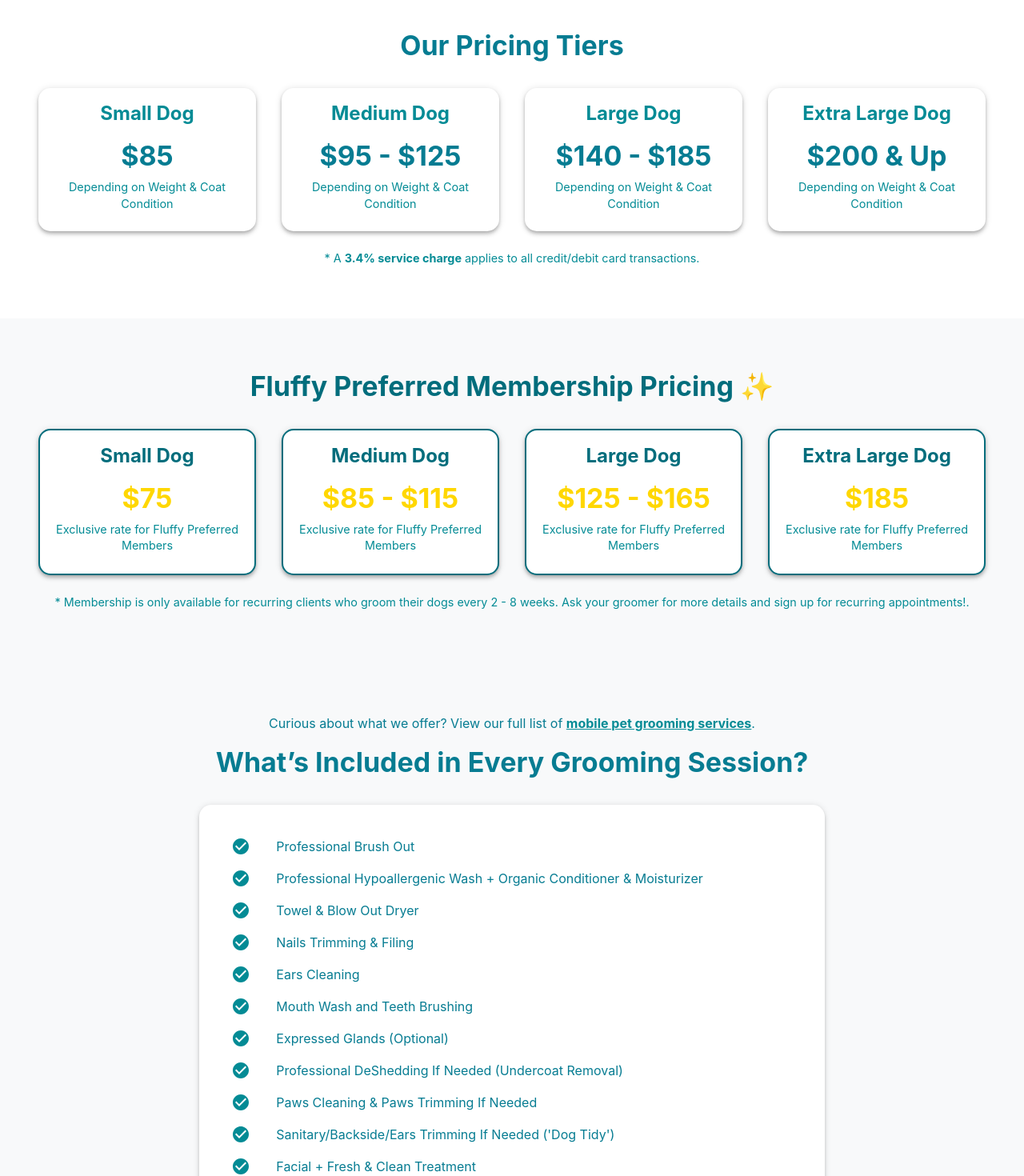
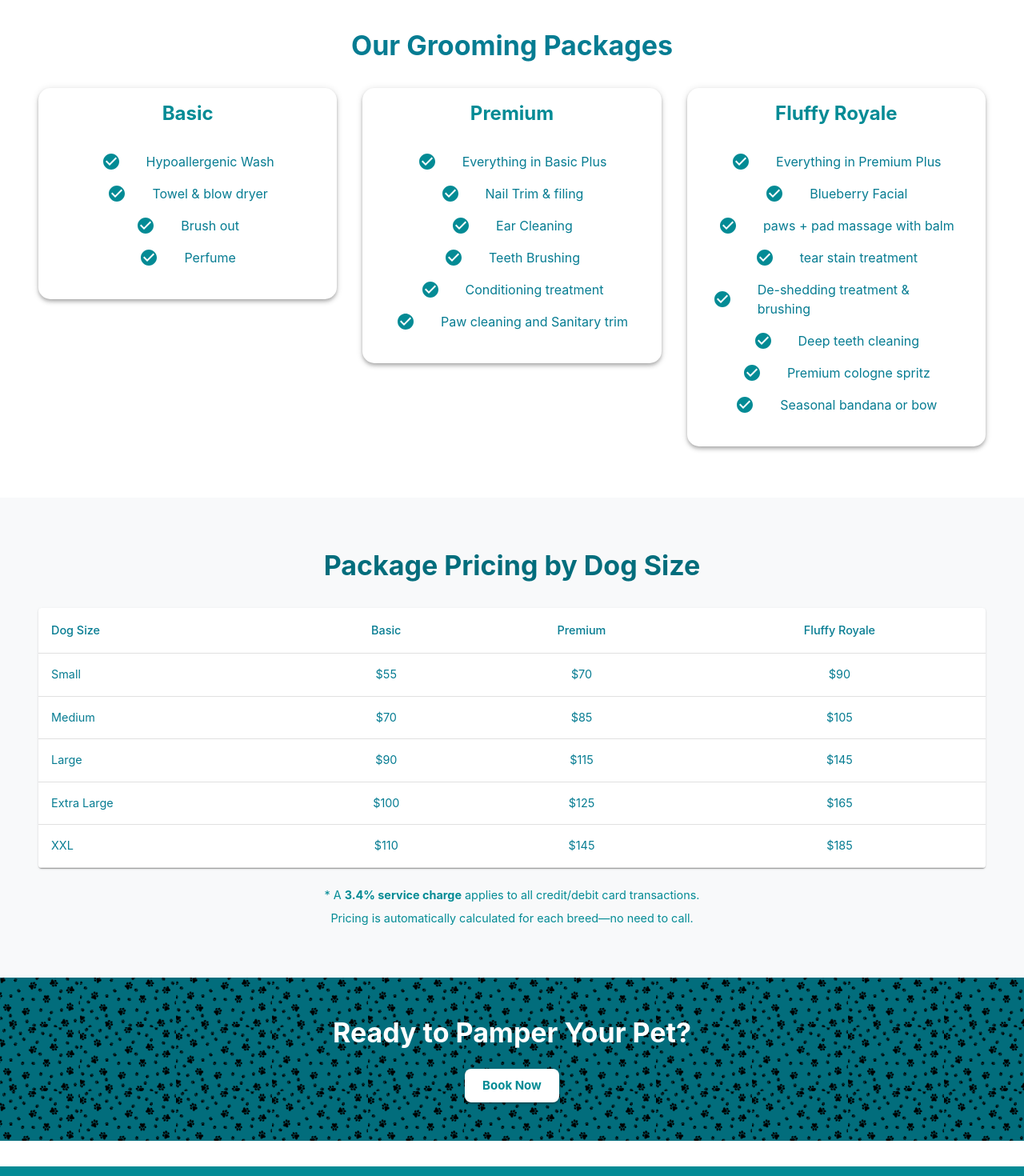
Before and after one commit to crisboxing11/Fluffy, a Next.js app: page /prices in a window 1280 px wide. Shown: the part 620-2090 px from the top of the page at 80% size. Built offline with nearby package versions, Linux system fonts and the light colour scheme.

Commit message:
Revamp pricing page with new tiered packages

```diff
--- a/pages/prices.tsx
+++ b/pages/prices.tsx
@@ -1,46 +1,60 @@
-import { Box, Typography, Grid, Card, CardContent, Button, List, ListItem, ListItemIcon } from '@mui/material';
+import { Box, Typography, Grid, Card, CardContent, Button, List, ListItem, ListItemIcon, Table, TableBody, TableCell, TableContainer, TableHead, TableRow, Paper } from '@mui/material';
 import CheckCircleIcon from '@mui/icons-material/CheckCircle';
 import { motion } from 'framer-motion';
 import Image from 'next/image';
 import PriceHeroImage from '../public/Dog8.jpg'; // Ensure this is inside public/
 import PawPattern from '../public/paw-pattern.jpeg'; // ✅ Add a seamless repeating paw print image
 import Head from 'next/head';
-import Link from 'next/link'
 // **Animations**
 const fadeInUp = {
   hidden: { opacity: 0, y: 30 },
   visible: { opacity: 1, y: 0, transition: { duration: 0.8 } },
 };
 
-// **Price Tiers**
-const pricing = [
-  { size: "Small Dog", price: "$85", desc: "Depending on Weight & Coat Condition" },
-  { size: "Medium Dog", price: "$95 - $125", desc: "Depending on Weight & Coat Condition" },
-  { size: "Large Dog", price: "$140 - $185", desc: "Depending on Weight & Coat Condition" },
-  { size: "Extra Large Dog", price: "$200 & Up", desc: "Depending on Weight & Coat Condition" },
-];
-// **Fluffy Preferred Membership Pricing (Fixed Discounted Prices)**
-const preferredPricing = [
-  { size: "Small Dog", price: "$75", desc: "Exclusive rate for Fluffy Preferred Members" },
-  { size: "Medium Dog", price: "$85 - $115", desc: "Exclusive rate for Fluffy Preferred Members" },
-  { size: "Large Dog", price: "$125 - $165", desc: "Exclusive rate for Fluffy Preferred Members" },
-  { size: "Extra Large Dog", price: "$185", desc: "Exclusive rate for Fluffy Preferred Members" },
+// **Grooming Packages**
+const packages = [
+  {
+    name: "Basic",
+    features: [
+      "Hypoallergenic Wash",
+      "Towel & blow dryer",
+      "Brush out",
+      "Perfume",
+    ],
+  },
+  {
+    name: "Premium",
+    features: [
+      "Everything in Basic Plus",
+      "Nail Trim & filing",
+      "Ear Cleaning",
+      "Teeth Brushing",
+      "Conditioning treatment",
+      "Paw cleaning and Sanitary trim",
+    ],
+  },
+  {
+    name: "Fluffy Royale",
+    features: [
+      "Everything in Premium Plus",
+      "Blueberry Facial",
+      "paws + pad massage with balm",
+      "tear stain treatment",
+      "De-shedding treatment & brushing",
+      "Deep teeth cleaning",
+      "Premium cologne spritz",
+      "Seasonal bandana or bow",
+    ],
+  },
 ];
 
-// **All-Inclusive Services List**
-const services = [
-  "Professional Brush Out",
-  "Professional Hypoallergenic Wash + Organic Conditioner & Moisturizer",
-  "Towel & Blow Out Dryer",
-  "Nails Trimming & Filing",
-  "Ears Cleaning",
-  "Mouth Wash and Teeth Brushing",
-  "Expressed Glands (Optional)",
-  "Professional DeShedding If Needed (Undercoat Removal)",
-  "Paws Cleaning & Paws Trimming If Needed",
-  "Sanitary/Backside/Ears Trimming If Needed ('Dog Tidy')",
-  "Facial + Fresh & Clean Treatment",
-  "Final Brush Out",
+// **Pricing by Dog Size**
+const dogSizes = [
+  { size: "Small", prices: { basic: 55, premium: 70, royale: 90 } },
+  { size: "Medium", prices: { basic: 70, premium: 85, royale: 105 } },
+  { size: "Large", prices: { basic: 90, premium: 115, royale: 145 } },
+  { size: "Extra Large", prices: { basic: 100, premium: 125, royale: 165 } },
+  { size: "XXL", prices: { basic: 110, premium: 145, royale: 185 } },
 ];
 
 const PricesPage = () => {
@@ -83,21 +97,21 @@
                 "logo": "https://fluffypetwash.com/fluffy-circle.PNG"
               },
               "serviceType": "Luxury Mobile Grooming",
-              "offers": pricing.map(tier => ({
+              "offers": dogSizes.map(size => ({
                 "@type": "Offer",
-                "name": `${tier.size} Grooming`,
-                "price": tier.price.replace("$", ""),
-                "priceCurrency": "USD",
-                "description": tier.desc
+                "name": `${size.size} Dog Grooming`,
+                "price": size.prices.basic,
+                "priceCurrency": "USD"
               })),
               "hasOfferCatalog": {
                 "@type": "OfferCatalog",
-                "name": "Fluffy Pet Wash Services",
-                "itemListElement": services.map(service => ({
+                "name": "Grooming Packages",
+                "itemListElement": packages.map(pkg => ({
                   "@type": "Offer",
                   "itemOffered": {
                     "@type": "Service",
-                    "name": service
+                    "name": pkg.name,
+                    "description": pkg.features.join(', ')
                   }
                 }))
               }
@@ -163,115 +177,80 @@
         textShadow: '1px 1px 4px rgba(0, 0, 0, 0.6)', // ✅ Keeps text readable over image
       }}
     >
-      No hidden fees. One all-inclusive package tailored to your pet&apos;s needs.
+      Choose from three packages designed to pamper every pup.
     </Typography>
   </Box>
 </Box>
       </motion.div>
 
-      {/* Pricing Section */}
+      {/* Grooming Packages */}
       <motion.div initial="hidden" whileInView="visible" variants={fadeInUp} viewport={{ once: true }}>
         <Box sx={{ py: 8, px: { xs: 3, md: 6 } }}>
           <Typography variant="h4" fontWeight="bold" textAlign="center" mb={4} color="#067C92">
-            Our Pricing Tiers
+            Our Grooming Packages
           </Typography>
           <Grid container spacing={4} justifyContent="center">
-            {pricing.map((tier, index) => (
-              <Grid item xs={12} sm={6} md={3} key={index}>
-                <motion.div initial="hidden" whileInView="visible" variants={fadeInUp} viewport={{ once: true }}>
-                  <Card
-                    sx={{
-                      boxShadow: 4,
-                      borderRadius: '15px',
-                      textAlign: 'center',
-                      transition: 'transform 0.3s ease-in-out',
-                      '&:hover': { transform: 'scale(1.05)' },
-                    }}
-                  >
-                    <CardContent>
-                      <Typography variant="h5" fontWeight="bold" color="#038B95" mb={2}>
-                        {tier.size}
-                      </Typography>
-                      <Typography variant="h4" fontWeight="bold" color="#067C92">
-                        {tier.price}
-                      </Typography>
-                      <Typography variant="body2" color="textSecondary" mt={1}>
-                        {tier.desc}
-                      </Typography>
-                    </CardContent>
-                  </Card>
-                </motion.div>
-              </Grid>
-            ))}
-          </Grid>
-           <Typography variant="body2" color="textSecondary" textAlign="center" mt={3}>
-            * A <b>3.4% service charge</b> applies to all credit/debit card transactions.
-          </Typography>
-        </Box>
-      </motion.div>
-       {/* Fluffy Preferred Membership Pricing */}
-      <motion.div initial="hidden" whileInView="visible" variants={fadeInUp} viewport={{ once: true }}>
-        <Box sx={{ py: 8, px: { xs: 3, md: 6 }, bgcolor: '#F8F9FA' }}>
-          <Typography variant="h4" fontWeight="bold" textAlign="center" mb={4} color="#026D7C">
-            Fluffy Preferred Membership Pricing ✨
-          </Typography>
-          <Grid container spacing={4} justifyContent="center">
-            {preferredPricing.map((tier, index) => (
-              <Grid item xs={12} sm={6} md={3} key={index}>
-                <Card sx={{ boxShadow: 4, borderRadius: '15px', textAlign: 'center', border: '2px solid #026D7C',transition: 'transform 0.3s ease-in-out',
-                      '&:hover': { transform: 'scale(1.05)' } }}>
+            {packages.map((pkg, index) => (
+              <Grid item xs={12} sm={6} md={4} key={index}>
+                <Card sx={{ boxShadow: 4, borderRadius: '15px', textAlign: 'center', transition: 'transform 0.3s ease-in-out', '&:hover': { transform: 'scale(1.05)' } }}>
                   <CardContent>
-                    <Typography variant="h5" fontWeight="bold" color="#026D7C" mb={2}>
-                      {tier.size}
+                    <Typography variant="h5" fontWeight="bold" color="#038B95" mb={2}>
+                      {pkg.name}
                     </Typography>
-                    <Typography variant="h4" fontWeight="bold" color="#FFD700">
-                      {tier.price}
-                    </Typography>
-                    <Typography variant="body2" color="textSecondary" mt={1}>
-                      {tier.desc}
-                    </Typography>
+                    <List>
+                      {pkg.features.map((feature, i) => (
+                        <ListItem key={i} sx={{ justifyContent: 'center' }}>
+                          <ListItemIcon>
+                            <CheckCircleIcon sx={{ color: '#038B95' }} />
+                          </ListItemIcon>
+                          {feature}
+                        </ListItem>
+                      ))}
+                    </List>
                   </CardContent>
                 </Card>
               </Grid>
             ))}
           </Grid>
-          <Typography variant="body2" color="textSecondary" textAlign="center" mt={3}>
-            * Membership is only available for recurring clients who groom their dogs every 2 - 8 weeks. Ask your groomer for more details and sign up for recurring appointments!.
-          </Typography>
         </Box>
       </motion.div>
 
-
-      {/* Included Services Section */}
+      {/* Pricing Table */}
       <motion.div initial="hidden" whileInView="visible" variants={fadeInUp} viewport={{ once: true }}>
         <Box sx={{ py: 8, px: { xs: 3, md: 6 }, bgcolor: '#F8F9FA' }}>
-          {/* Internal link to services page for SEO */}
-<Typography variant="body1" textAlign="center" mt={0} mb={2}>
-  Curious about what we offer? View our full list of{' '}
-  <Link href="/services" style={{ color: '#038B95', fontWeight: 'bold' }}>
-    mobile pet grooming services
-  </Link>.
-</Typography>
-
-<Typography variant="h4" fontWeight="bold" textAlign="center" mb={4} color="#067C92">
-  What’s Included in Every Grooming Session?
-</Typography>
-          <Grid container spacing={3} justifyContent="center">
-            <Grid item xs={12} md={8}>
-              <Card sx={{ boxShadow: 3, padding: 3, borderRadius: '15px', bgcolor: 'white' }}>
-                <List>
-                  {services.map((service, index) => (
-                    <ListItem key={index}>
-                      <ListItemIcon>
-                        <CheckCircleIcon sx={{ color: '#038B95' }} />
-                      </ListItemIcon>
-                      {service}
-                    </ListItem>
-                  ))}
-                </List>
-              </Card>
-            </Grid>
-          </Grid>
+          <Typography variant="h4" fontWeight="bold" textAlign="center" mb={4} color="#026D7C">
+            Package Pricing by Dog Size
+          </Typography>
+          <TableContainer component={Paper}>
+            <Table>
+              <TableHead>
+                <TableRow>
+                  <TableCell>Dog Size</TableCell>
+                  <TableCell align="center">Basic</TableCell>
+                  <TableCell align="center">Premium</TableCell>
+                  <TableCell align="center">Fluffy Royale</TableCell>
+                </TableRow>
+              </TableHead>
+              <TableBody>
+                {dogSizes.map((row) => (
+                  <TableRow key={row.size}>
+                    <TableCell component="th" scope="row">
+                      {row.size}
+                    </TableCell>
+                    <TableCell align="center">${row.prices.basic}</TableCell>
+                    <TableCell align="center">${row.prices.premium}</TableCell>
+                    <TableCell align="center">${row.prices.royale}</TableCell>
+                  </TableRow>
+                ))}
+              </TableBody>
+            </Table>
+          </TableContainer>
+          <Typography variant="body2" color="textSecondary" textAlign="center" mt={3}>
+            * A <b>3.4% service charge</b> applies to all credit/debit card transactions.
+          </Typography>
+          <Typography variant="body2" color="textSecondary" textAlign="center" mt={1}>
+            Pricing is automatically calculated for each breed—no need to call.
+          </Typography>
         </Box>
       </motion.div>
 
```
